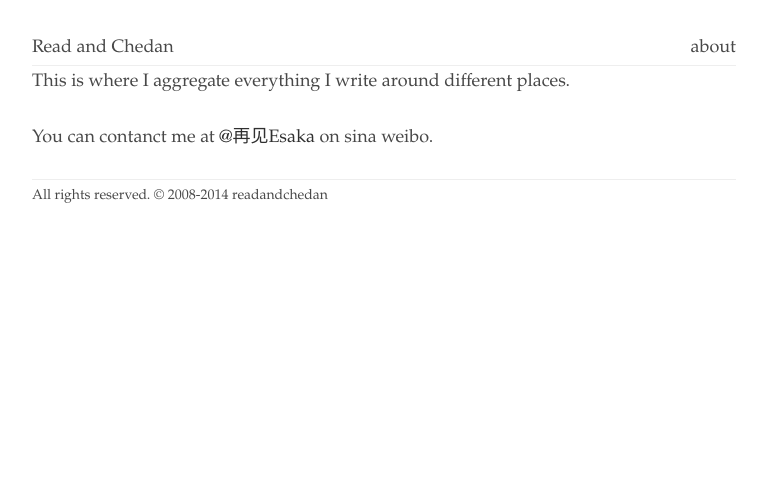
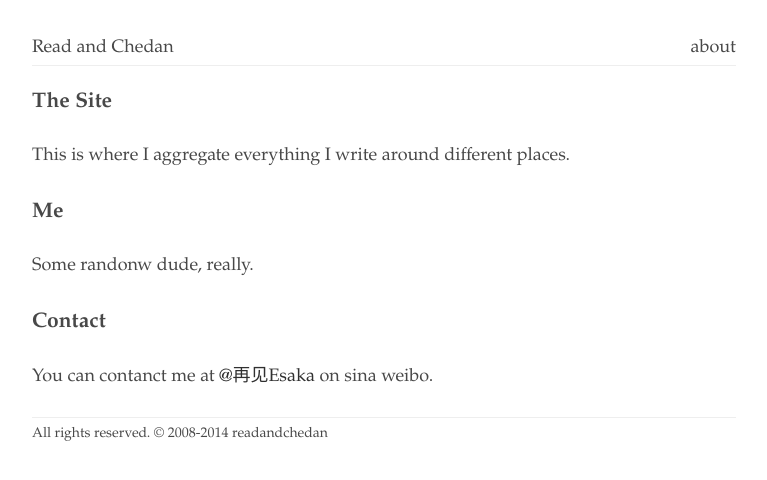
Before and after one commit to readandchedan/readandchedan.github.io, a Jekyll site: the page built from about.html, in a window 1280 px wide. Shown: the top 480 px of the page, without its empty margins (256-1023 px from the left). Built offline with Jekyll 4.4.1, drawn with Linux system fonts in a browser that asks for light colours.

Commit message:
Commited on 2014-05-25 21:09:38.255535

```diff
--- a/about.html
+++ b/about.html
@@ -2,11 +2,15 @@
 layout: default
 title: About
 ---
+<h3>The Site</h3>
 <p>This is where I aggregate everything I write around different places.</p>
+<h3>Me</h3>
+<p>Some randonw dude, really.</p>
 <!-- <h3>My Topics</h3> -->
 <!-- <ul style="list-style-type: circle; padding-left: 3rem;">
     <li><a href="/tabletennis.html">Table Tennis</a></li>
     <li><a href="/fiction.html">Fiction</a></li>
     <li><a href="/nonfiction.html">Non-fiction</a></li>
 </ul> -->
+<h3>Contact</h3>
 <p>You can contanct me at <a href="http://weibo.com/goodbyesaka/">@再见Esaka</a> on sina weibo.</p>
```
